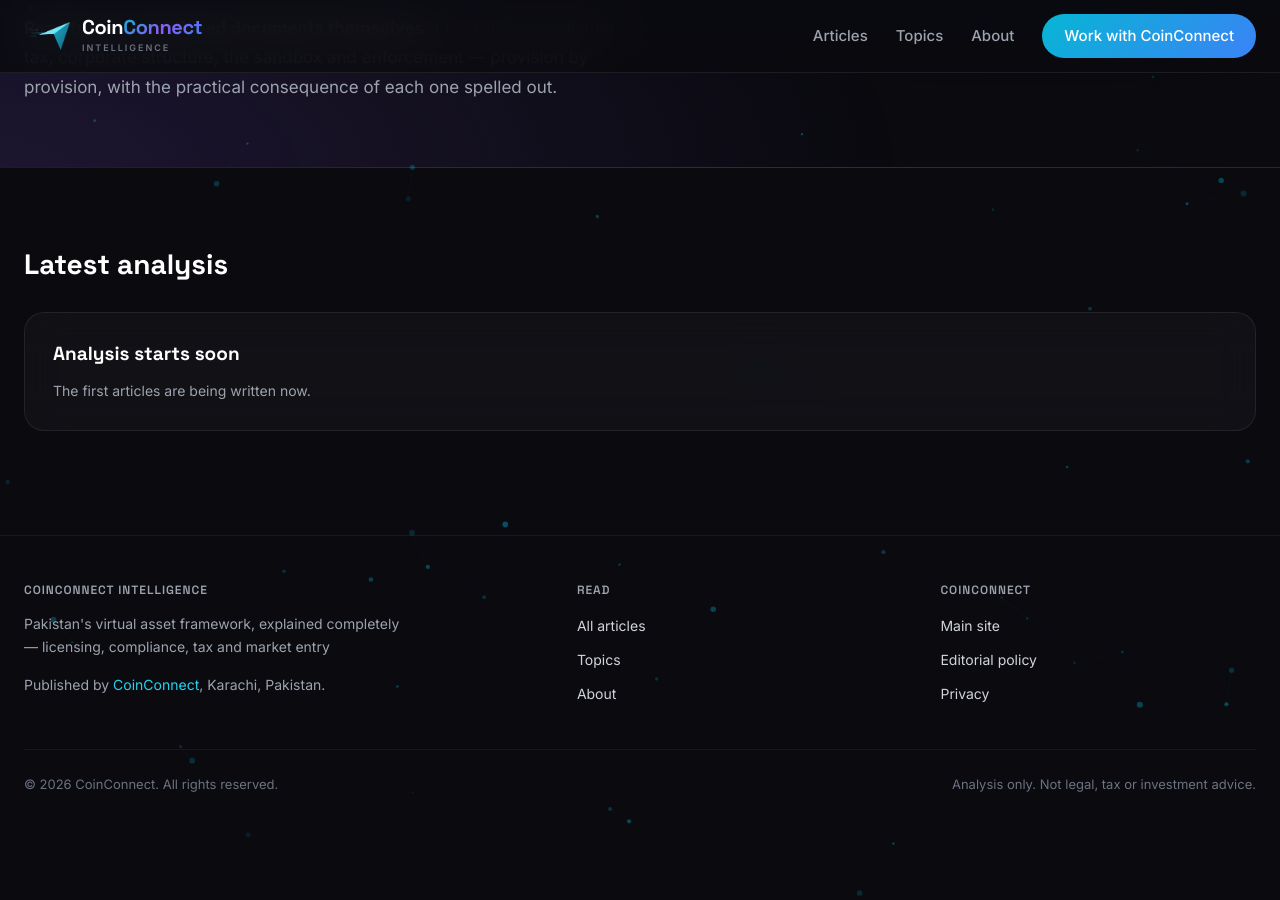
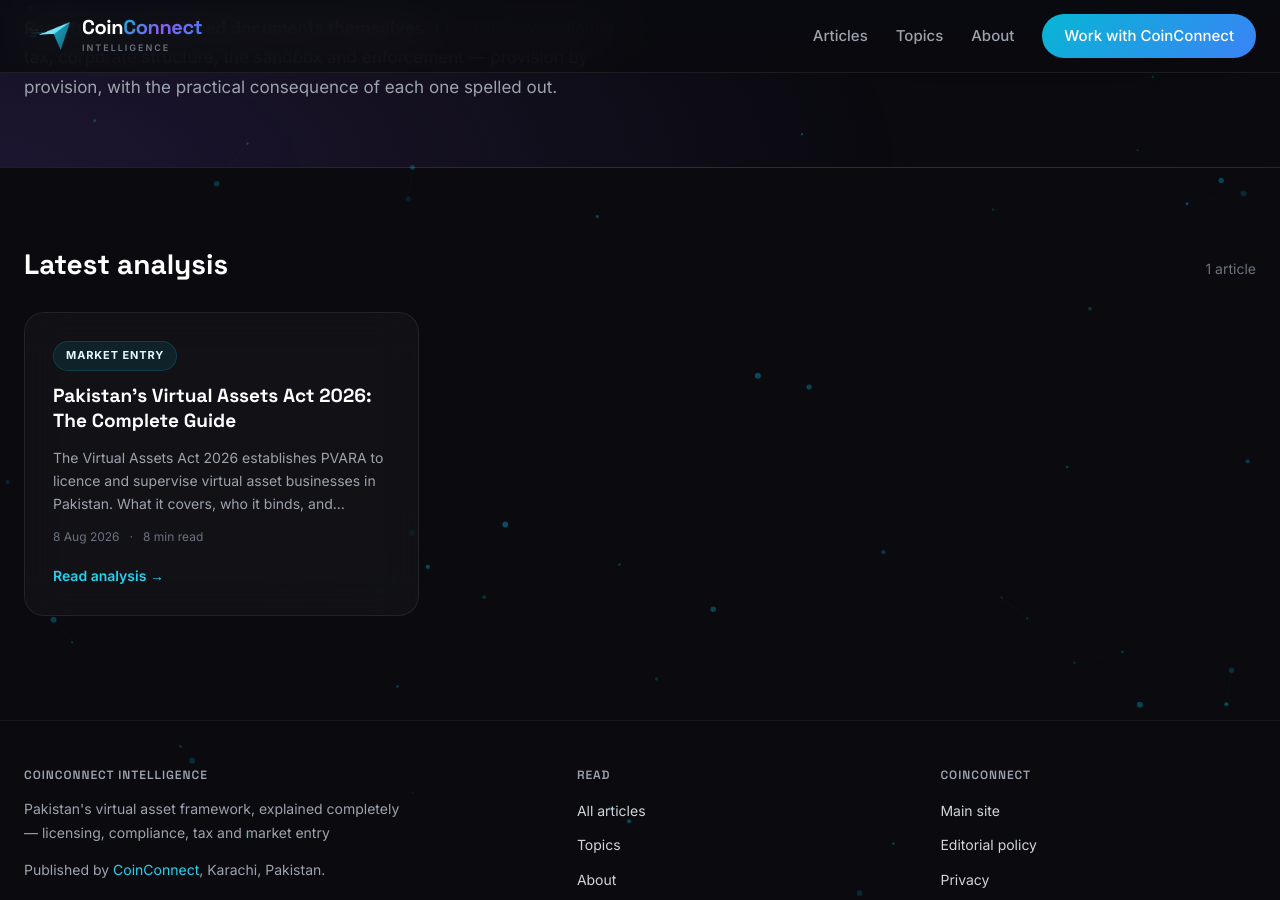
Before and after one commit to coinconnect-pk/coinconnect-pk.github.io, a Jekyll site: the page built from index.html, in a window 1280 px wide and 900 px high, scrolled down 447 px. Built offline with Jekyll 4.4.1, drawn with Linux system fonts in a browser that asks for light colours; before the commit the page ends 1282 px from its top, so only the background shows below that; part of the change alters nothing that is shown.

Commit message:
Publish article for 2026-08-08

```diff
--- /dev/null
+++ b/_data/published-log.csv
@@ -0,0 +1,2 @@
+date,source,title,words
+2026-08-08,queue,"Pakistan's Virtual Assets Act 2026: The Complete Guide",1687
--- a/_queue/001-pakistan-virtual-assets-act-2026-complete-guide.md
+++ b/_posts/2026-08-08-pakistans-virtual-assets-act-2026-the-complete-guide.md
@@ -1,7 +1,7 @@
 ---
 layout: post
 title: "Pakistan's Virtual Assets Act 2026: The Complete Guide"
-date: 2026-01-01 09:00:00 +0500
+date: 2026-08-08 09:00:00 +0500
 categories: [Market Entry]
 author: "Malik Abbas"
 description: "The Virtual Assets Act 2026 establishes PVARA to licence and supervise virtual asset businesses in Pakistan. What it covers, who it binds, and what it requires."
@@ -122,9 +122,3 @@ Two points are worth flagging. First, the relief attaches to a *complete* applic
 This analysis was prepared by the CoinConnect research desk from the Virtual Assets Act, 2026 as passed by the National Assembly, read as published. Where practice is not yet settled or guidance has not been issued, that is stated in the text above.
 
 Regulatory positions change and specific requirements should be verified against the current position published by the relevant authority before you act on them. This is information and analysis, not legal advice, and it does not create an advisory relationship. Take professional advice on your own circumstances.
-
-## Flags for Malik
-
-1. **Chapter numbering in the source is inconsistent.** Chapter I uses a Roman numeral; Chapters 2 onwards use Arabic numerals. I have reproduced the source exactly in the table rather than normalising it. Check the gazetted text before publishing.
-2. **Section 74 (Savings) refers to the "lapse" of the Virtual Assets Ordinance, 2025 (VII of 2025).** I have not mentioned the Ordinance in this article at all, to keep it clean — but article 198 will need to handle it, and this piece should link there once 198 is live.
-3. I have not stated a commencement *date*. Section 1(3) says "at once" but the Act does not carry a date of assent in the text supplied. Do not add a date unless you can source it from the Gazette.
```
